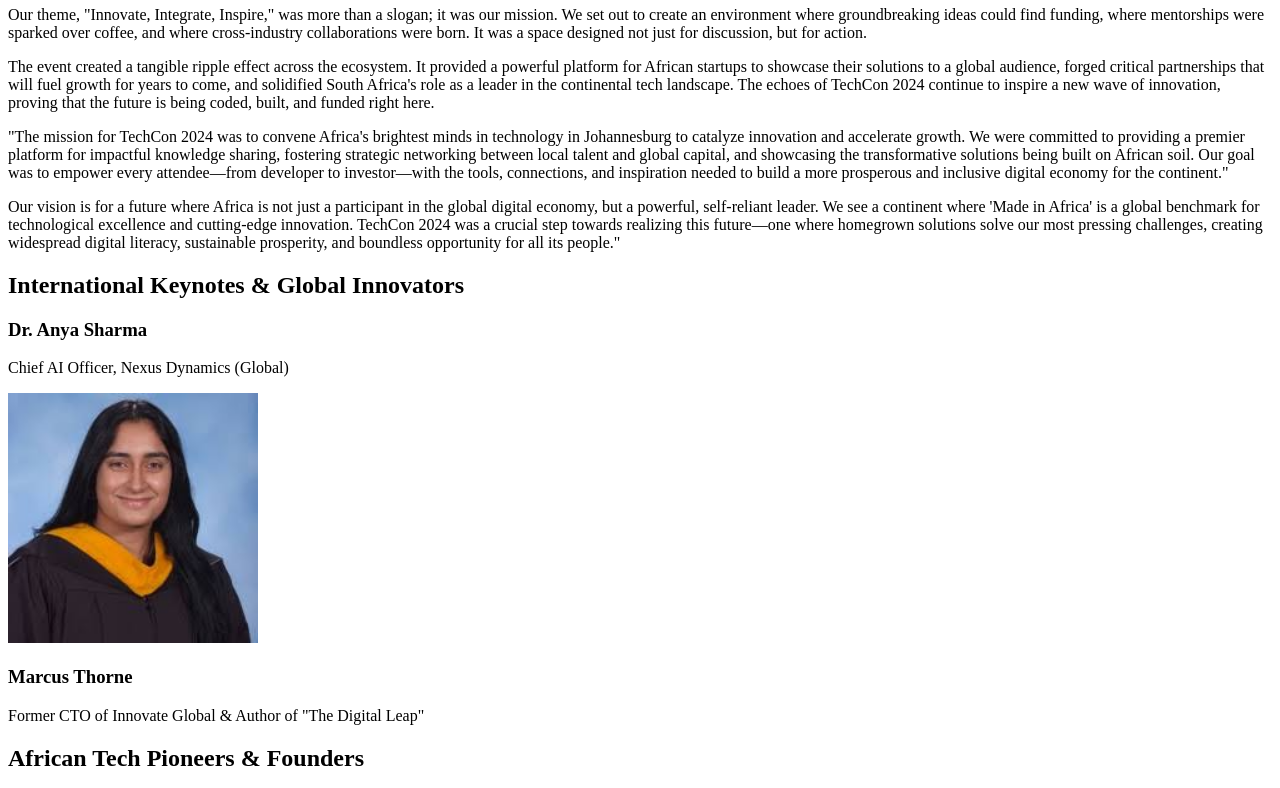
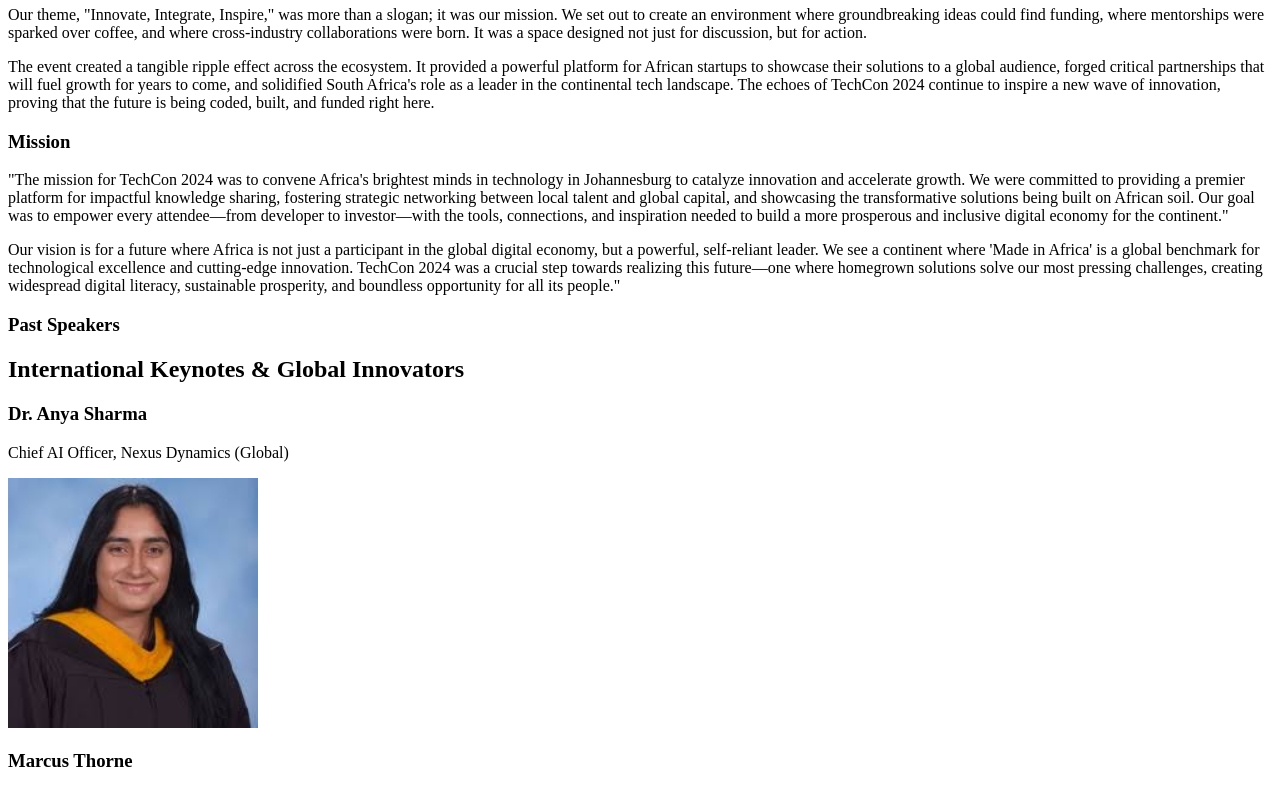
Before and after one commit to Morest1124/TechCon_HTML, a plain HTML site: page techcon_website/about.html in a window 1280 px wide. Shown: the part 1200-1988 px from the top of the page. Drawn offline with Linux system fonts and the light colour scheme.

Commit message:
add an id for sections

```diff
--- a/techcon_website/about.html
+++ b/techcon_website/about.html
@@ -56,6 +56,7 @@
       </section>
       <section id="mission and vision">
         <article id="mission">
+            <h1>Mission</h1>
           <p>
             "The mission for TechCon 2024 was to convene Africa's brightest
             minds in technology in Johannesburg to catalyze innovation and
@@ -79,7 +80,9 @@
           </p>
         </article>
       </section>
-      <section id="past speakers">
+      <section id="speakers">
+        <article id ="past speakers">
+            <h1>Past Speakers</h1>
         <h2>International Keynotes & Global Innovators</h2>
         <h3>Dr. Anya Sharma</h3>
         <p>Chief AI Officer, Nexus Dynamics (Global)</p>
@@ -137,6 +140,7 @@
         <h2>Academia & Future Technologies</h2>
 
         <h3>Professor Ben Jacobs</h3>
+    </article>
       </section>
     </main>
   </body>
```
